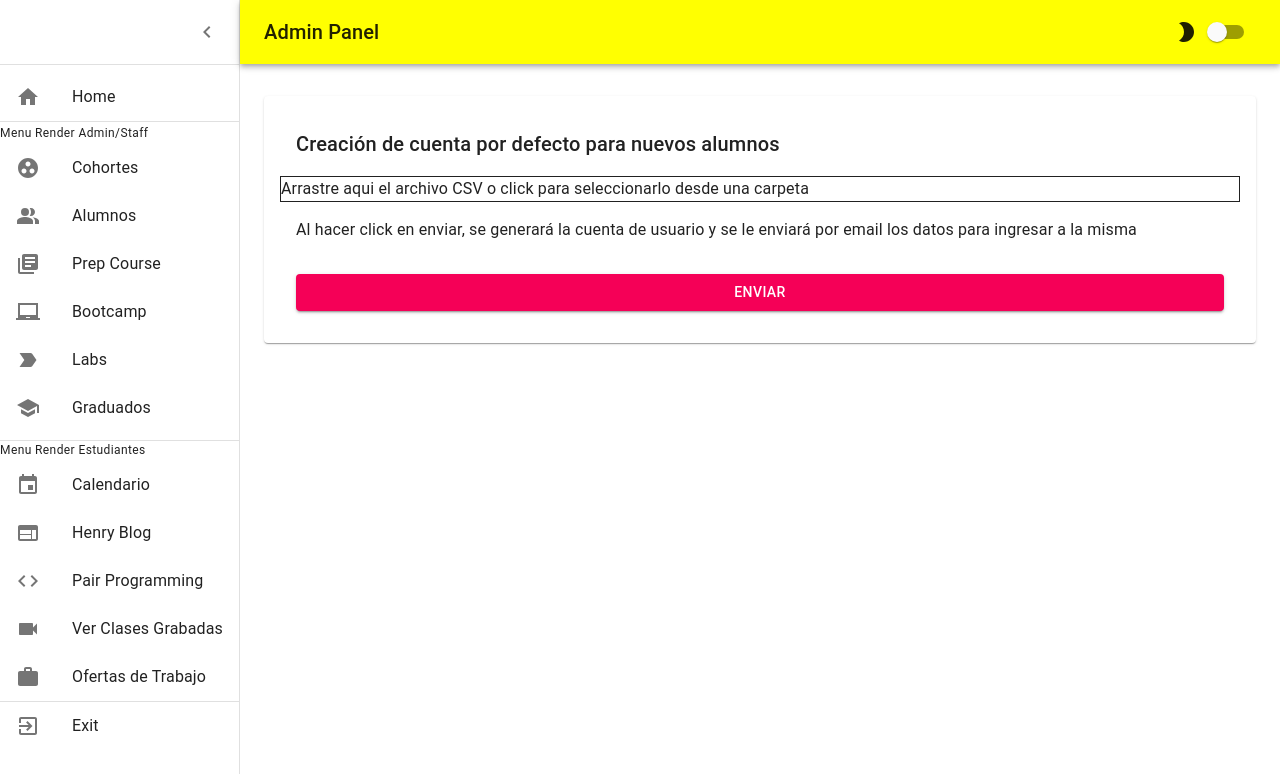
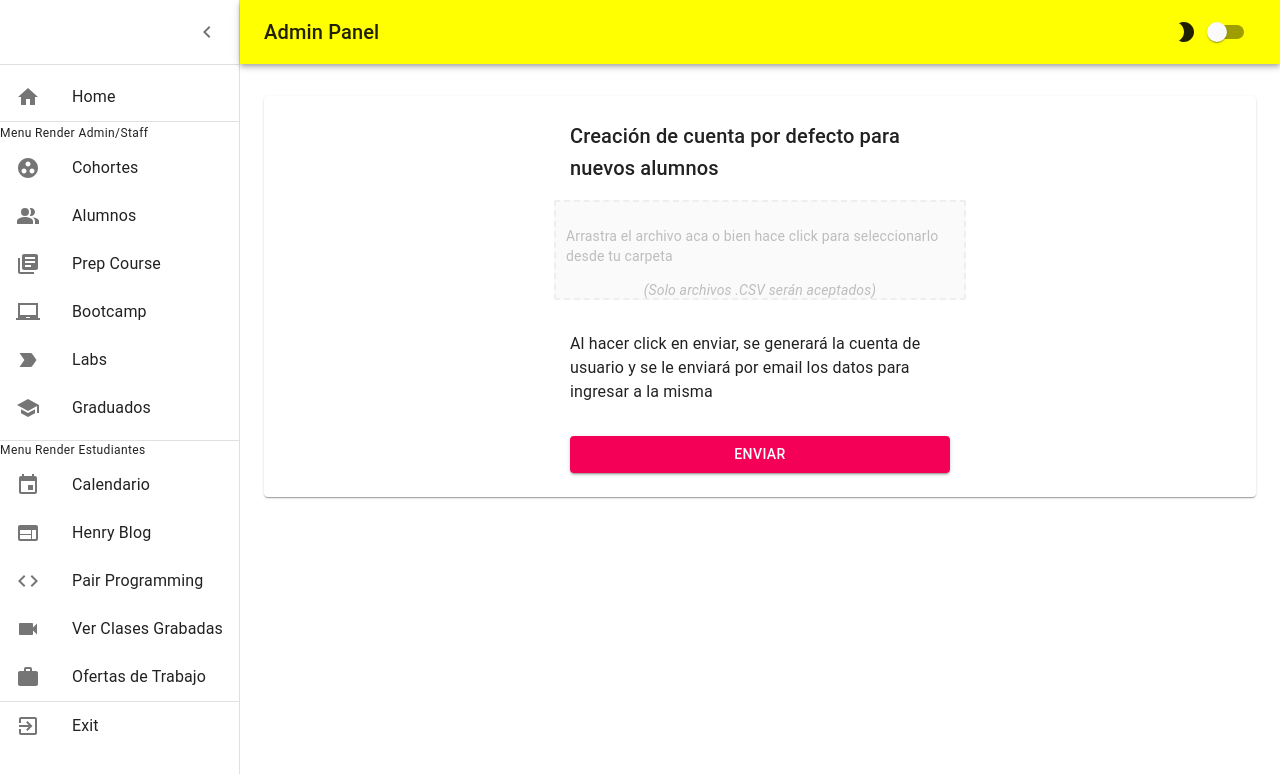
Before and after one commit to sirifacu/HenryLabs, a React (Create React App) app in the folder client/: page /dashboard/invite in a window 1280 px wide. Shown: the top 774 px of the page. Built offline with nearby package versions, Linux system fonts and the light colour scheme.

Commit message:
styles (invite component)

```diff
--- a/client/package.json
+++ b/client/package.json
@@ -22,6 +22,8 @@
     "redux": "^4.0.5",
     "redux-devtools-extension": "^2.13.8",
     "redux-thunk": "^2.3.0",
+    "sweetalert": "^2.1.2",
+    "sweetalert2": "^10.15.5",
     "web-vitals": "^1.1.0"
   },
   "scripts": {
--- a/client/src/components/dashboard/cohortes/invite/Invite.jsx
+++ b/client/src/components/dashboard/cohortes/invite/Invite.jsx
@@ -1,10 +1,12 @@
-import { Box, Button, Grid, Typography } from '@material-ui/core';
+import { Box, Button, Container, Grid, Typography } from '@material-ui/core';
+import AttachFileIcon from '@material-ui/icons/AttachFile';
 import { makeStyles } from '@material-ui/core/styles';
 import React, { useCallback } from "react";
 import { useDropzone } from "react-dropzone";
 import csv from "csv";
 import {useDispatch} from "react-redux"
 import { inviteStudent } from '../../../../redux/inviteReducer/actionsInvite';
+import Swal from 'sweetalert2'
 
 
 const useStyles = makeStyles((theme) => ({
@@ -16,8 +18,25 @@ const useStyles = makeStyles((theme) => ({
   },
 }));
 
+const dropzone = {
+  flex: 1,
+  display: "flex",
+  flexDirection: "column",
+  alignItems: "center",
+  height: 100,
+  padding: "10px",
+  borderWidth: "2px",
+  borderRadius: "2px",
+  borderColor: "#eeeeee",
+  borderStyle: "dashed",
+  backgroundColor: "#fafafa",
+  color: "#bdbdbd",
+  outline: "none",
+  transition: "border .24s ease-in-out",
+}
+
 var info = []
-
+var fileName = ''
 export const Invite = () => {
   const dispatch = useDispatch()
   const classes = useStyles();
@@ -31,32 +50,42 @@ export const Invite = () => {
         data.forEach(data => info.push(data))
       });
     };
+    if (acceptedFiles[0] === undefined){
+      Swal.fire('Oops...', 'El archivo no es un csv', 'error')
+    }else{
       acceptedFiles.forEach(file => reader.readAsBinaryString(file));
+      fileName = acceptedFiles[0].name
+    }
   }, []);
 
-  const { getRootProps, getInputProps, isDragActive } = useDropzone({ onDrop });
+  const { getRootProps, getInputProps, isDragActive } = useDropzone({
+    accept: '.csv',
+    onDrop });
 
   const sendEmail = () => {
-    console.log('info', info)
     dispatch(inviteStudent(info))
     info = []
   }
 
   return (
-    <>
-    <Grid item>
+    <Container component="main" maxWidth="xs">
+      <Grid container spacing={2}>
         <Typography variant={"h6"} className={classes.spacing}>Creación de cuenta por defecto para nuevos alumnos</Typography>
+        <Box>
+                <div style={dropzone} {...getRootProps()}>
+                    <input {...getInputProps()} />
+                    <p>Arrastra el archivo aca o bien hace click para seleccionarlo desde tu carpeta</p>
+                    <em>(Solo archivos .CSV serán aceptados)</em>
+                </div>
+        <Grid className={classes.spacing}>
+          {
+          fileName ? <div><AttachFileIcon /> {fileName}</div> : <></>
+          }
         </Grid>
-
-    <Box border={1}>
-      <div className={classes.root} {...getRootProps()}>
-    <input {...getInputProps()} />
-      <Typography>Arrastre aqui el archivo CSV o click para seleccionarlo desde una carpeta</Typography>
-          </div>
         </Box>
-
         <Typography className={classes.spacing}>Al hacer click en enviar, se generará la cuenta de usuario y se le enviará por email los datos para ingresar a la misma</Typography>
             <Button
+              fullWidth
               variant="contained"
               color="secondary"
               className={classes.spacing}
@@ -64,7 +93,8 @@ export const Invite = () => {
               >
               Enviar
             </Button>
-      </>
+      </Grid>
+     </Container>
     )
 }
 const rootElement = document.getElementById("root");
```
Lines whose indentation alone changed are shown as unchanged.
